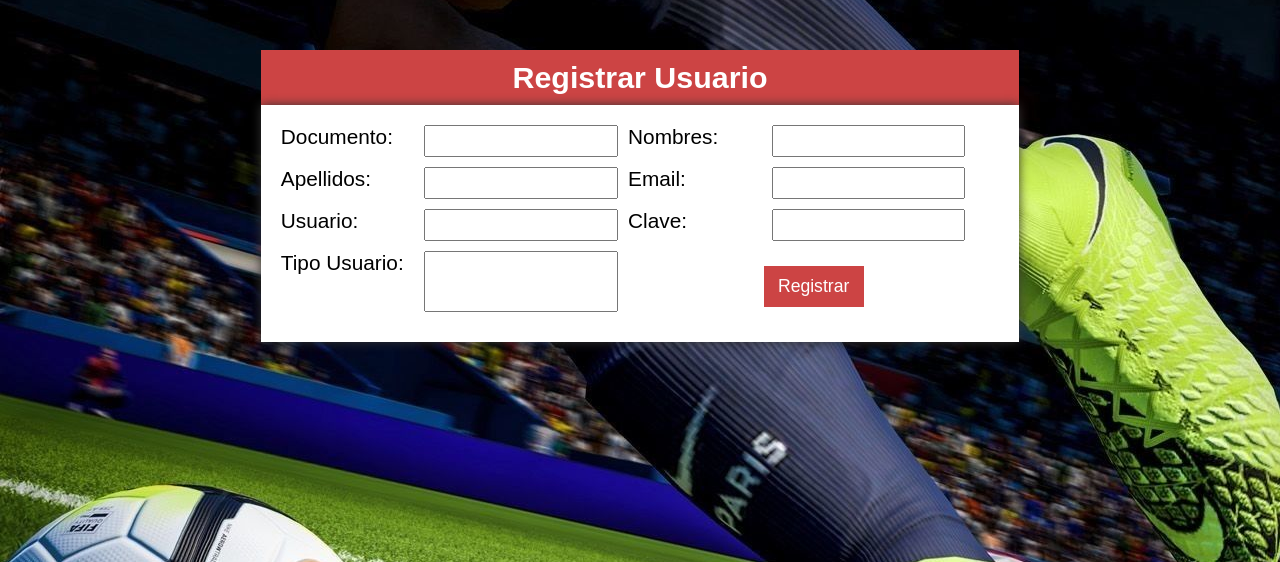
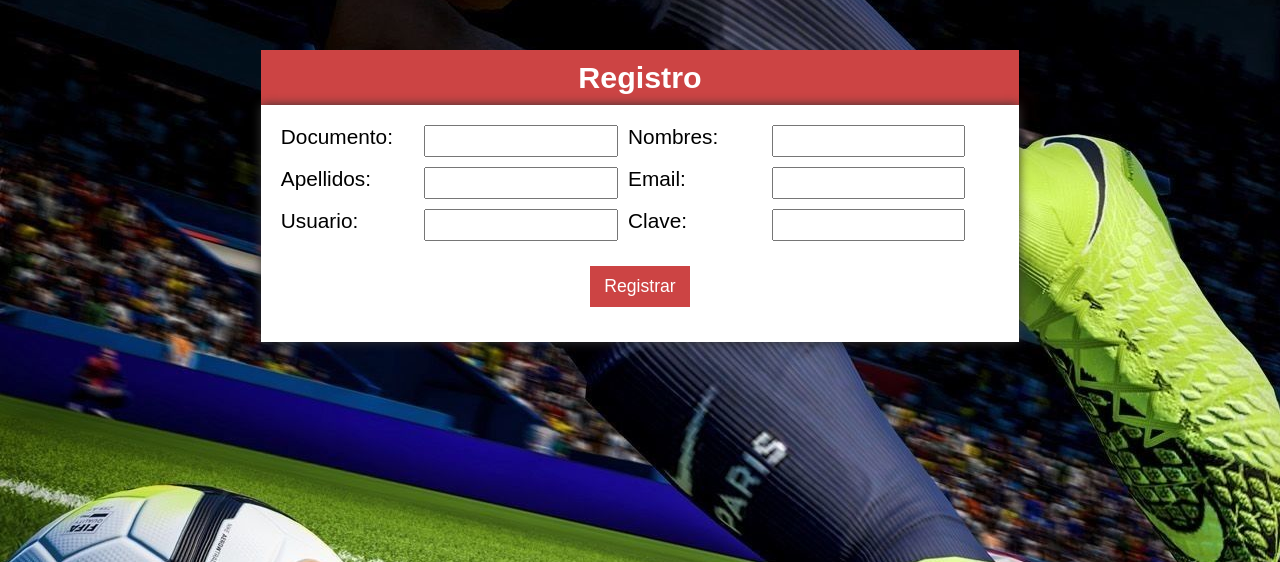
Before and after one commit to luis1231232d/eval-fin-2020-lmga, a PHP site: page /insertar.html in a window 1280 px wide. Shown: the part 42-604 px from the top of the page. Run offline with PHP 8.4, Linux system fonts and the light colour scheme.

Commit message:
Evalucio actualizada

```diff
--- a/insertar.html
+++ b/insertar.html
@@ -14,7 +14,7 @@
     </header>
  <body>
      <div class="container-add">
-         <h2 class="container__title">Registrar Usuario</h2>
+         <h2 class="container__title">Registro</h2>
          <form action="usuuno/insertar.php" method="POST" class="container__form">
 
              <label for="" class="container__label">Documento:</label>
@@ -35,8 +35,6 @@
              <label for="" class="container__label">Clave:</label>
              <input name="password" type="password" class="container__input">
 
-             <label for="" class="container__label">Tipo Usuario:</label>
-             <input name="tipo_usu" type="number" class="container__input">
 
              <input type="submit" value="Registrar" class="container__submit">
          </form>
--- a/usuuno/index.php
+++ b/usuuno/index.php
@@ -43,7 +43,7 @@
             <li><a href="#">ADMINISTRACION DE USUARIOS</a>
                 <ul>
                     <li><a href="mostrar.php">Mostrar usuarios</a></li>
-                    <li><a href="insertar.html">Crea usuario</a></li>
+                    <li><a href="insertar.html">Crear usuario</a></li>
                     <li><a href="edicion.php">Modificar o Eliminar usuarios</a></li>
                 </ul>
             </li>
--- a/usuuno/insertar.html
+++ b/usuuno/insertar.html
@@ -35,9 +35,6 @@
              <label for="" class="container__label">Clave:</label>
              <input name="password" type="password" class="container__input">
 
-             <label for="" class="container__label">Tipo Usuario:</label>
-             <input name="tipo_usu" type="number" class="container__input">
-
              <input type="submit" value="Registrar" class="container__submit">
          </form>
      </div>
--- a/usuuno/insertar.php
+++ b/usuuno/insertar.php
@@ -7,10 +7,10 @@
     $email = $_POST["email"];
     $usuario = $_POST["usuario"];
     $password = $_POST["password"];
-    $tipo_usu = $_POST["id_tipo_usu"];
+
 
     $insertar = "INSERT INTO usuarios(documento, nombres, apellidos, email, usuario, password, id_tipo_usu)
-    VALUES ('$documento','$nombres', '$apellidos','$email','$usuario', '$password', '$tipo_usu')";
+    VALUES ('$documento','$nombres', '$apellidos','$email','$usuario', '$password', '3')";
 
     $resultado = mysqli_query ($mysqli, $insertar);
 
```
